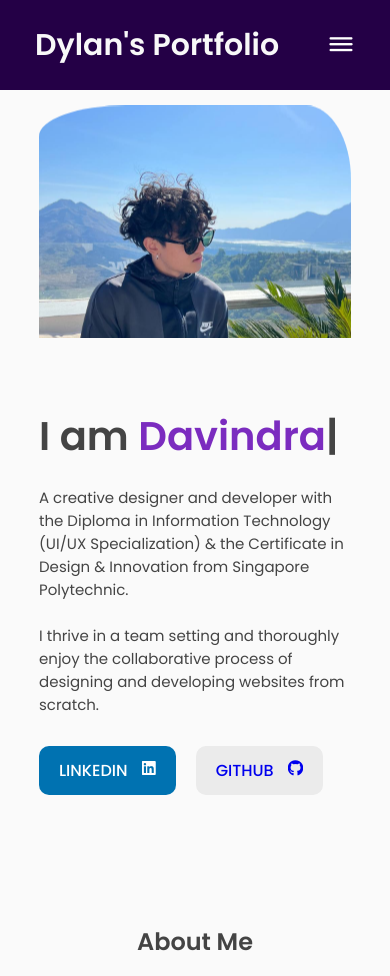
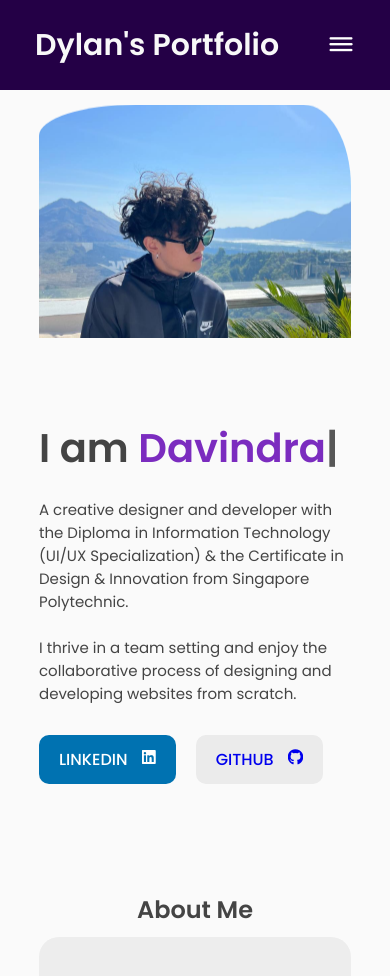
Before and after one commit to DylanFromSP/portfolio, a plain HTML site: page portfolio/index.html in a window 390 px wide. Shown: the top 976 px of the page. Drawn offline with nearby package versions, Linux system fonts and the light colour scheme; grey boxes are pictures that could not be loaded.

Commit message:
Fixing Minor Errors on Home Screen

```diff
--- a/portfolio/assets/css/style.css
+++ b/portfolio/assets/css/style.css
@@ -201,6 +201,7 @@ nav{
 .featured-text-btn{
     display: flex;
     gap: 20px;
+    text-decoration: none;
 }
 .nav-btn:hover{
     box-shadow: inset 0 0 10px rgba(0, 0, 0, 0.7);
@@ -286,7 +287,7 @@ nav{
 
 /* ----- MAIN BOX ----- */
 .section{
-    padding-block: 5em;
+    padding-block: 3em;
 }
 .row{
     display: flex;
@@ -303,7 +304,6 @@ nav{
 /* -- ## --- RESUABLE CSS -- ## -- */
 .top-header{
     text-align: center;
-    margin-bottom: 5em;
 }
 .top-header h1{
     font-weight: 600;
@@ -619,7 +619,7 @@ footer{
         flex-direction: column;
         justify-content: center;
         align-items: center;
-        background: rgba(40, 39, 41, 0.7);
+        background: rgba(15, 15, 15, 0.7);
         backdrop-filter: blur(20px);
         width: 100%;
         min-height: 450px;
@@ -658,15 +658,9 @@ footer{
     .featured-image {
         order: 1;
         justify-content: center;
-        min-height: 150px;
+        min-height: 200px;
         width: 100%;
         margin-top: 100px;
-    }
-
-    .image,
-    .image img {
-        width: 150px;
-        height: 350px;
     }
 
     .row {
--- a/portfolio/index.html
+++ b/portfolio/index.html
@@ -65,7 +65,7 @@
                 <p>A creative designer and developer with the Diploma in Information Technology
                     (UI/UX Specialization) & the Certificate in Design & Innovation from Singapore Polytechnic. <br>
                     <br>
-                    I thrive in a team setting and thoroughly enjoy the collaborative process of
+                    I thrive in a team setting and enjoy the collaborative process of
                     designing and developing websites from scratch.
                 </p>
             </div>
```
